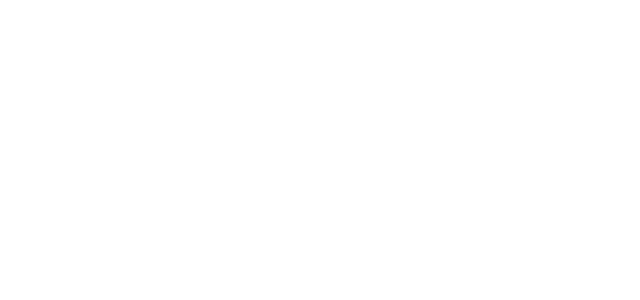
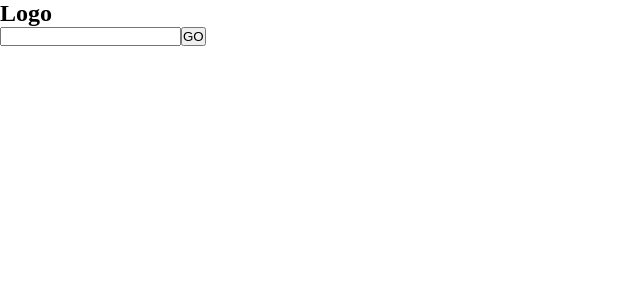
Before and after one commit to AlexTimoncini/vite-boolflix, a Vue app: page / in a window 1280 px wide. Shown: the top 300 px of the page, without its empty margins (0-640 px from the left). Built offline with nearby package versions, Linux system fonts and the light colour scheme.

Commit message:
added nav component that contains searchbar that sends its value to header parent

```diff
--- a/src/components/HeaderApp.vue
+++ b/src/components/HeaderApp.vue
@@ -1,14 +1,22 @@
 <script>
+    import HeaderNavbar from './HeaderNavbar.vue';
     export default{
         name: 'HeaderApp',
         components: {
-
+            HeaderNavbar,
+        },
+        methods: {
+            displayFilm(filmName){
+                console.log(filmName)
+            }
         }
     }
 </script>
 
 <template>
-
+    <header>
+        <HeaderNavbar @lookingFilm="displayFilm"/>
+    </header>
 </template>
 
 <style lang="scss" scoped>
--- /dev/null
+++ b/src/components/HeaderNavbar.vue
@@ -0,0 +1,24 @@
+<script>
+    export default{
+        name: 'HeaderNavbar',
+        data() {
+            return {
+                searchValue: '',
+            }
+        },
+    }
+</script>
+
+<template>
+    <nav>
+        <h1>Logo</h1>
+        <div class="ivy_search_box">
+            <input type="text" v-model="searchValue">
+            <button @click="$emit('lookingFilm', searchValue), searchValue = ''">GO</button>
+        </div>
+    </nav>
+</template>
+
+<style lang="scss" scoped>
+
+</style>
```
